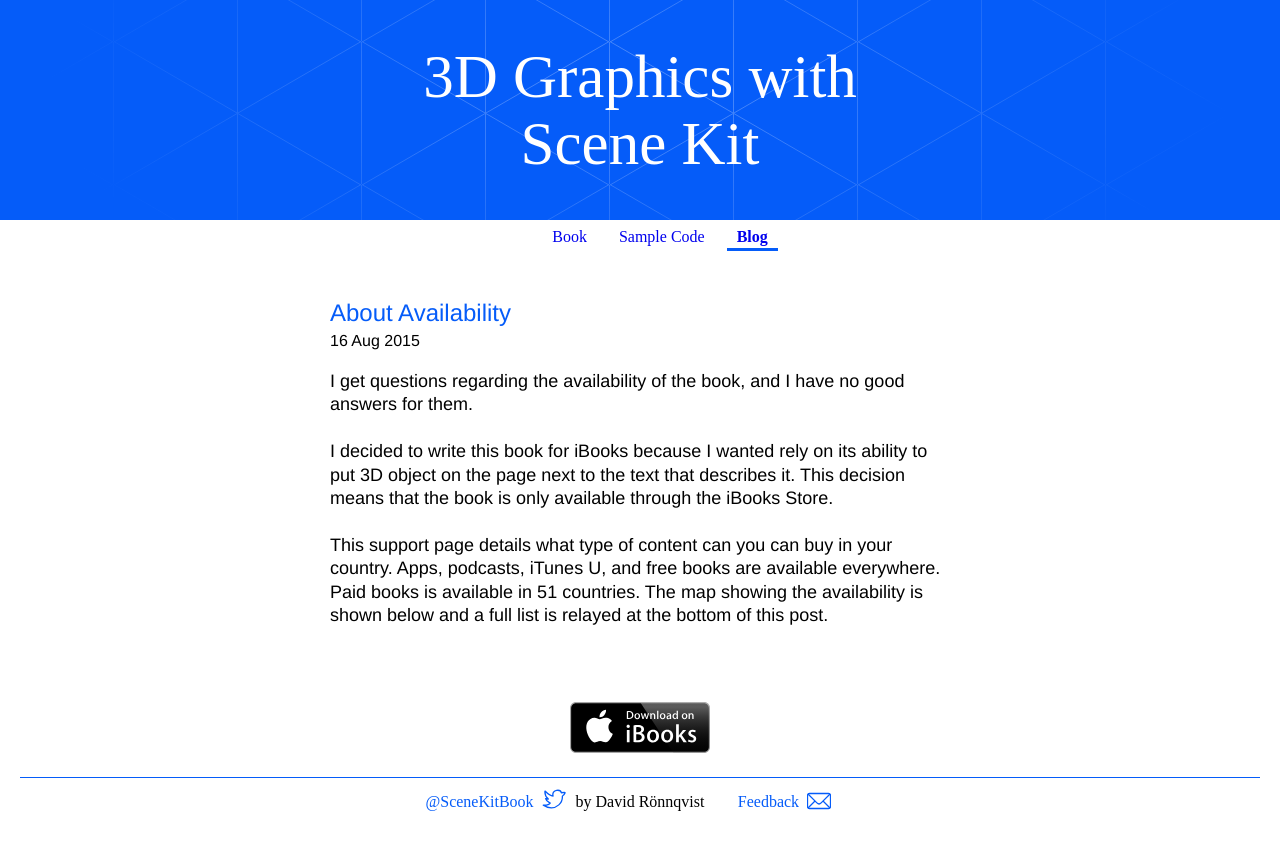
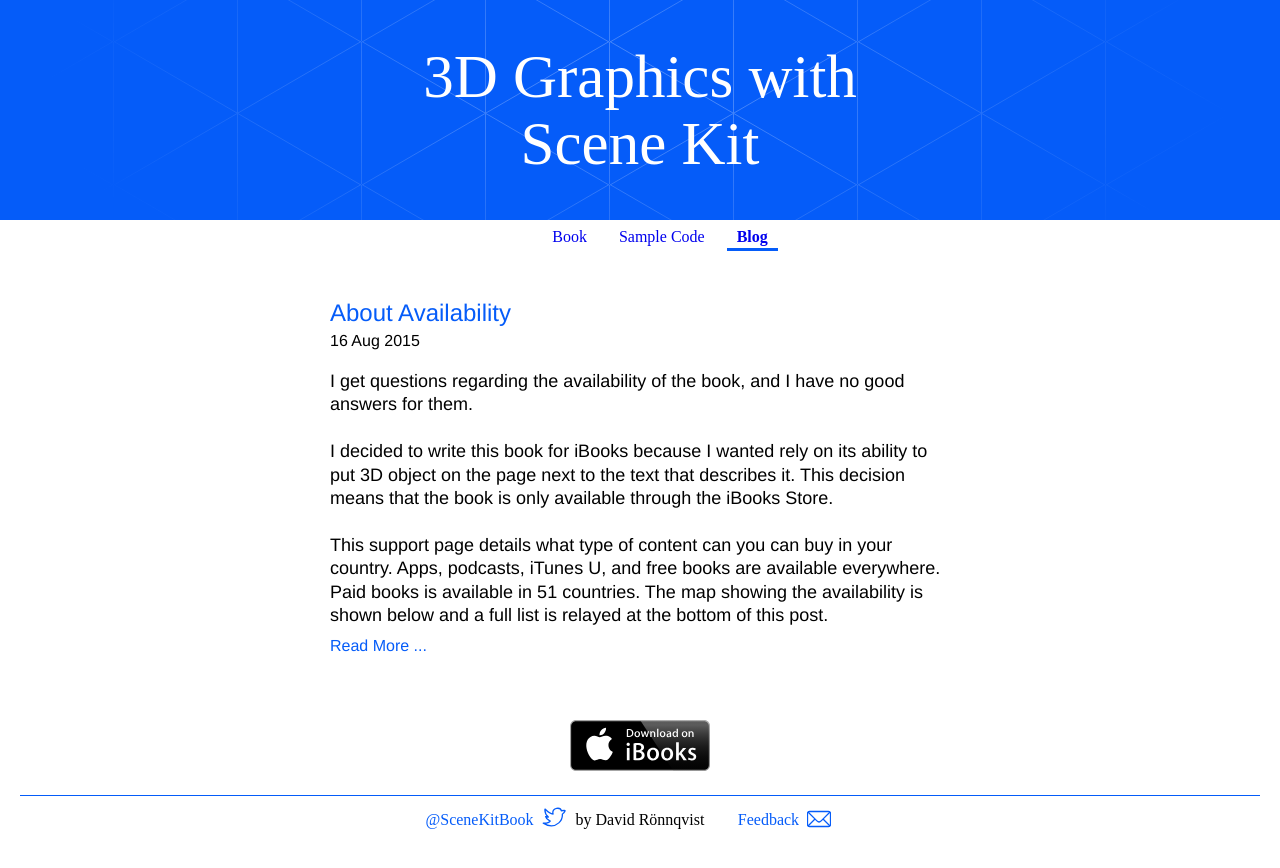
Before and after one commit to d-ronnqvist/SCNBook-code, a Jekyll site: the page built from blog.html, in a window 1280 px wide. Shown: the top 868 px of the page. Built offline with Jekyll 4.4.1, drawn with Linux system fonts in a browser that asks for light colours.

Commit message:
Added a simple read more link at the end of each post

```diff
--- a/blog.html
+++ b/blog.html
@@ -46,6 +46,7 @@ navElement.className = "selected";
     	<h3><a href="{{ post.url }}">{{ post.title }}</a></h3>
     	<span>{{ post.date | date_to_string }}</span>
     	<p>{{ post.description }}</p>
+    	<a href="{{ post.url }}">Read More ...</a>
     </div>
     {% endfor %}
   </div>
```
